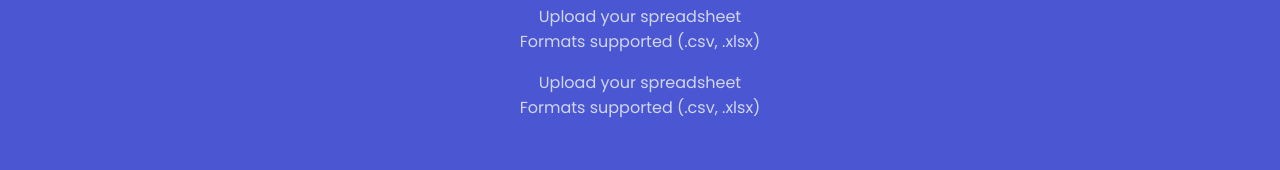
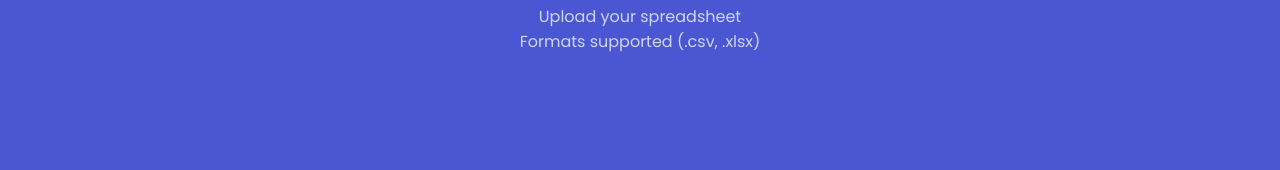
Before and after one commit to dhairyaostwal/Together, a React (Create React App) app: page / in a window 1280 px wide. Shown: the part 626-796 px from the top of the page. Built offline with nearby package versions, Linux system fonts and the light colour scheme; the HTML template or start-up script is replaced by a standard one; a web font is replaced by a local one.

Commit message:
:fire: Removed unwanted code

```diff
--- a/src/App.js
+++ b/src/App.js
@@ -15,7 +15,6 @@ function App() {
         <h1 className="animate__bounceIn" style={{ animationDuration: '4s' }}>
           Together
         </h1>
-
         <h3>
           what better way to connect with your team members than to remember
           their birthday
@@ -26,11 +25,6 @@ function App() {
           className="App-Img"
         />
         <Button />
-        <label>
-          Upload your spreadsheet
-          <br />
-          Formats supported (.csv, .xlsx)
-        </label>
       </div>
       <Instructions />
       <Credits />
```
